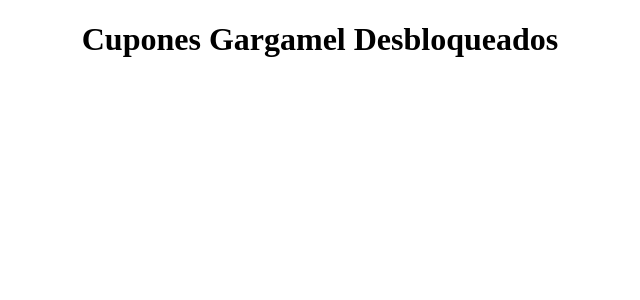
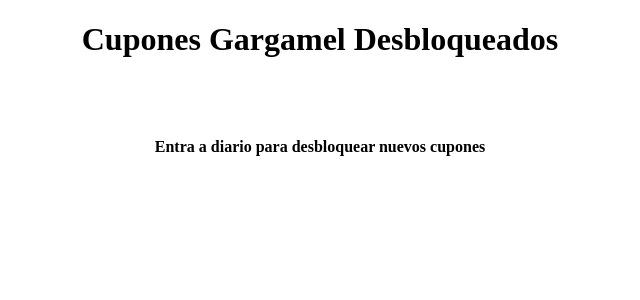
Before and after one commit to cristobalcanomorey/newCuponesGargamel, a Flask app: page /coupons in a window 1280 px wide. Shown: the top 300 px of the page, without its empty margins (320-960 px from the left). Run offline with Flask 3, Linux system fonts and the light colour scheme.

Commit message:
a diario

```diff
--- a/templates/coupon_list.html
+++ b/templates/coupon_list.html
@@ -23,6 +23,7 @@
             </li>
         {% endfor %}
     </ul>
+    <p class="m-auto promo">Entra a diario para desbloquear nuevos cupones</p>
     <script src="static/js/script.js">    </script>
 </body>
 </html>
```
